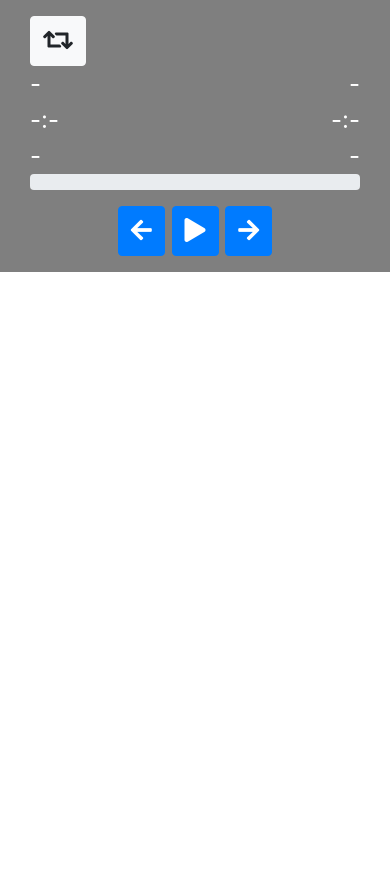
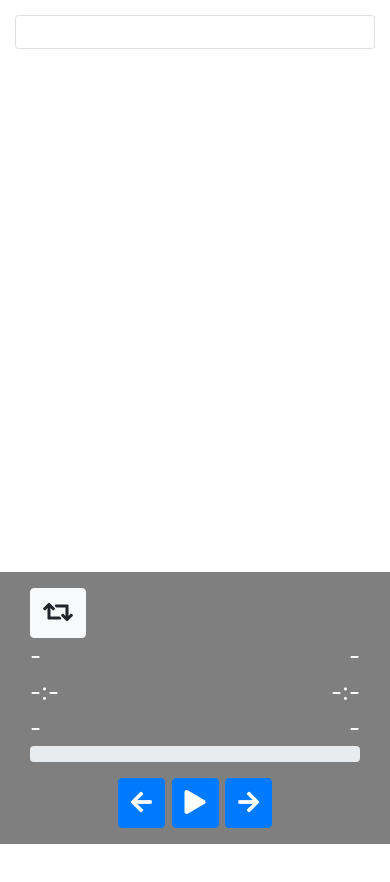
Before and after one commit to AGL-web-applications/mediaplayer, a website built with webpack: page src/index.html in a window 390 px wide. After the commit the page ends 844 px from the top, so only its background shows below. Built offline with nearby package versions, Linux system fonts and the light colour scheme; files whose address does not match are found by name; what agl-js-api would draw is missing.

Commit message:
FUNCT Added playlist

```diff
--- a/src/index.js
+++ b/src/index.js
@@ -16,6 +16,7 @@
 /* JS */
 import * as app from './js/app';
 import * as player from './js/player';
+import * as playlist from './js/playlist';
 
 import { api } from 'agl-js-api';
 
@@ -23,6 +24,7 @@
 import './styles/app.scss';
 
 window.player = player;
+window.playlist = playlist;
 
 api.init();
 app.init();
--- a/src/js/app.js
+++ b/src/js/app.js
@@ -1,5 +1,6 @@
 import { load as load_template } from './templates';
 import * as player from './player';
+import * as playlist from './playlist';
 import Mustache from 'mustache';
 
 import { mediaplayer } from 'agl-js-api';
@@ -12,6 +13,7 @@
 export function show() {
     document.body.innerHTML = Mustache.render(template, page);
     player.init(document.getElementById('PlayerContainer'));
+    playlist.init(document.getElementById('PlaylistContainer'));
 }
 
 export function init() {
--- a/src/js/player.js
+++ b/src/js/player.js
@@ -64,8 +64,12 @@
     });
 }
 
-export function play() {
-    mediaplayer.play();
+export function play(trackIndex) {
+    if( trackIndex ) {
+        mediaplayer.pickTrack(trackIndex);
+    } else {
+        mediaplayer.play();
+    }
 }
 
 export function pause() {
--- /dev/null
+++ b/src/js/playlist.js
@@ -0,0 +1,49 @@
+import { load as load_template } from './templates';
+import Mustache from 'mustache';
+
+import { mediaplayer } from 'agl-js-api';
+
+var template;
+var root;
+var currentTrackIndex;
+var page = {
+    playlist: {},
+    isPlaying: function() {
+        return this.selected;
+    }
+};
+
+function load() {
+    mediaplayer.playlist().then(function(playlist){
+        page.playlist = playlist.list;
+        show();
+    });
+}
+
+export function show() {
+    root.innerHTML = Mustache.render(template, page);
+}
+
+
+export function init(node) {
+
+    mediaplayer.on_playlist_changes(function(playlist){
+        page.playlist = playlist.list;
+        show();
+    });
+
+    mediaplayer.on_metadata_changes(function(metadata){
+        if( metadata && metadata.track && metadata.track.index !== currentTrackIndex ) {
+            currentTrackIndex = metadata.track.index;
+            load();
+        }
+    });
+    load_template('playlist.template.html').then(function(result) {
+        template = result;
+        root = node;
+        Mustache.parse(template);
+        show();
+    }, function(error) {
+        console.error('ERRROR loading main template', error);
+    });
+}
--- a/src/styles/app.scss
+++ b/src/styles/app.scss
@@ -1,6 +1,5 @@
 $body-bg: transparent;
 $body-color: #FFFFFF;
-$list-group-bg: transparent;
 $font-size-base: 1.5rem;
 $input-bg: transparent;
 $input-color: #FFFFFF;
--- a/src/styles/main.scss
+++ b/src/styles/main.scss
@@ -13,6 +13,12 @@
         background: rgba(0, 0, 0, 0.5);
     }
 
+    .playlistContainer {
+        margin: 15px 0;
+        overflow: scroll;
+        bottom: 200px;
+    }
+
     .log {
         display: none;
         position: absolute;
--- a/src/styles/portrait.scss
+++ b/src/styles/portrait.scss
@@ -5,6 +5,5 @@
         background-position: top center;
         background-repeat: no-repeat;
         background-color: transparent;
-        height: 992px;
     }
 }
--- a/src/templates/main.template.html
+++ b/src/templates/main.template.html
@@ -1,9 +1,11 @@
 <div class="container-fluid">
     <div class="row">
-        <div class="col-lg-6 col-md-12 playlistContainer" id="PlaylistContainer">
+        <div class="col-12 playlistContainer fixed-top" id="PlaylistContainer">
 
         </div>
-        <div class="col-lg-6 col-md-12 playerContainer" id="PlayerContainer">
+    </div>
+    <div class="row">
+        <div class="col-12 playerContainer fixed-bottom" id="PlayerContainer">
 
         </div>
     </div>
--- /dev/null
+++ b/src/templates/playlist.template.html
@@ -0,0 +1,15 @@
+<div class="list-group">
+    {{ #playlist }}
+        <a href="#"
+            class="list-group-item list-group-item-action {{ #isPlaying }}active{{ /isPlaying }}"
+            onclick="player.play({{index}})">
+            <h6>
+                {{ title }}
+                <small class="text-muted">{{ genre }}</small>
+            </h6>
+            <small>
+                {{ artist }}
+            </small>
+        </a>
+    {{ /playlist }}
+</div>
```
